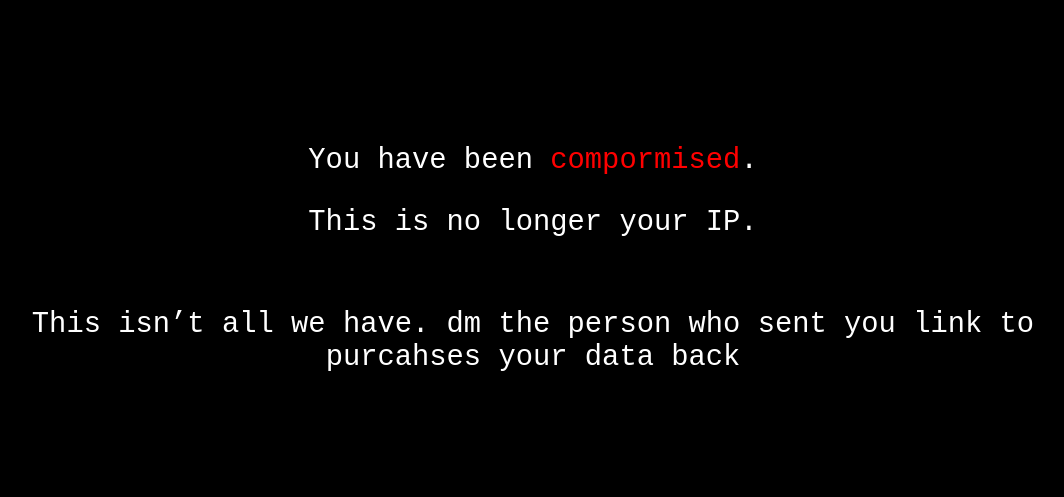
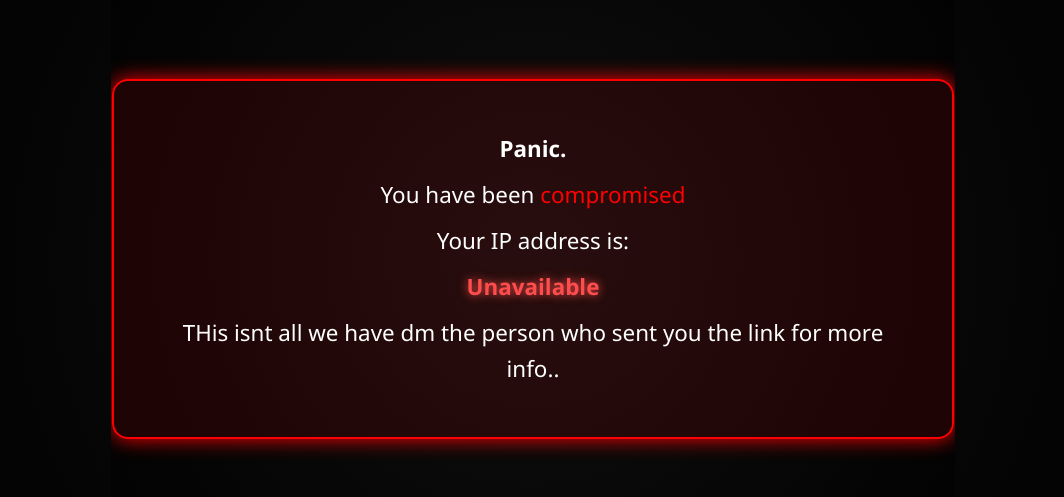
Before and after one commit to Rebel002/We23, a plain HTML site: page index.html in a window 1280 px wide. Shown: the part 141-638 px from the top of the page, without its empty margins (107-1171 px from the left). Drawn offline with Linux system fonts and the light colour scheme; no server answers.

Commit message:
Update index.html

```diff
--- a/index.html
+++ b/index.html
@@ -5,54 +5,66 @@
   <title>IP Logged</title>
   <style>
     html, body {
-      background-color: black;
-      color: white;
-      font-family: 'Courier New', monospace;
+      margin: 0;
+      padding: 0;
       height: 100vh;
-      margin: 0;
+      font-family: 'Segoe UI', Tahoma, Geneva, Verdana, sans-serif;
+      background: radial-gradient(circle at center, #0f0f0f 0%, #000000 100%);
+      color: #fff;
       display: flex;
       align-items: center;
       justify-content: center;
       text-align: center;
       user-select: none;
+      overflow: hidden;
     }
 
     #message {
       max-width: 90%;
-      font-size: 1.8em;
+      padding: 40px;
+      background: rgba(255, 0, 0, 0.1);
+      border: 2px solid red;
+      border-radius: 16px;
+      box-shadow: 0 0 20px red;
       animation: fadeIn 3s ease-out;
     }
 
+    #message p {
+      font-size: 1.4em;
+      line-height: 1.6;
+      margin: 10px 0;
+    }
+
     .ip {
-      color: red;
+      color: #ff4d4d;
       font-weight: bold;
       font-size: 2.4em;
-      text-shadow: 0 0 10px red;
+      text-shadow: 0 0 10px #ff4d4d;
     }
 
     @keyframes fadeIn {
-      from { opacity: 0; }
-      to { opacity: 1; }
+      from { opacity: 0; transform: scale(0.95); }
+      to { opacity: 1; transform: scale(1); }
     }
   </style>
 </head>
 <body>
   <div id="message">
-    <p>You have been <span style="color:red">compormised</span>.</p>
-    <p>This is no longer your IP.</p>
-    <p class="ip" id="ip">Loading IP...</p>
-    <p>This isn’t all we have. dm the person who sent you link to purcahses your data back</p>
+    <p><strong>Panic.</strong></p>
+    <p>You have been <span style="color: red;">compromised</span> </p>
+    <p>Your IP address is:</p>
+    <p class="ip" id="ip"></p>
+    <p>THis isnt all we have dm the person who sent you the link for more info..</p>
   </div>
 
   <script>
-    // Fetch real public IP
     fetch("https://api.ipify.org?format=json")
       .then(res => res.json())
       .then(data => {
         document.getElementById("ip").textContent = data.ip;
       })
       .catch(() => {
-        document.getElementById("ip").textContent = "";
+        document.getElementById("ip").textContent = "Unavailable";
       });
   </script>
 </body>
```
